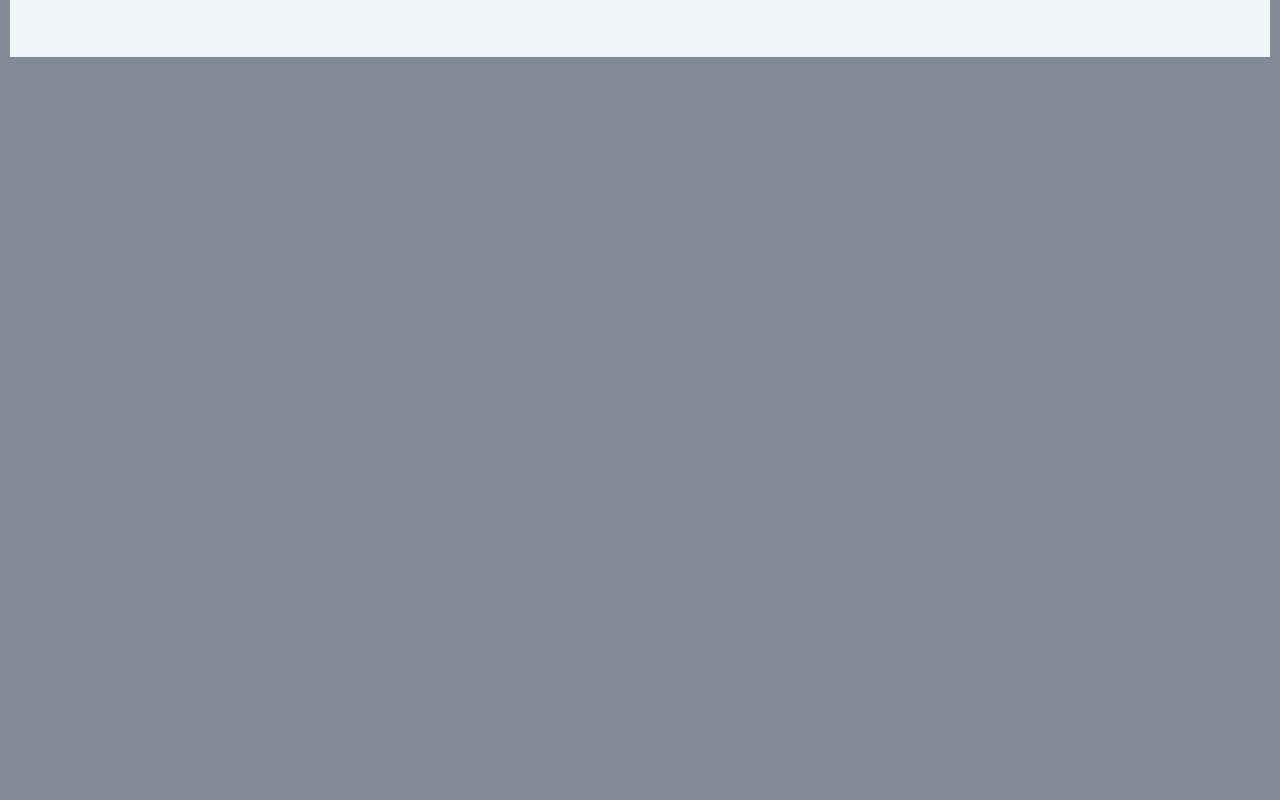
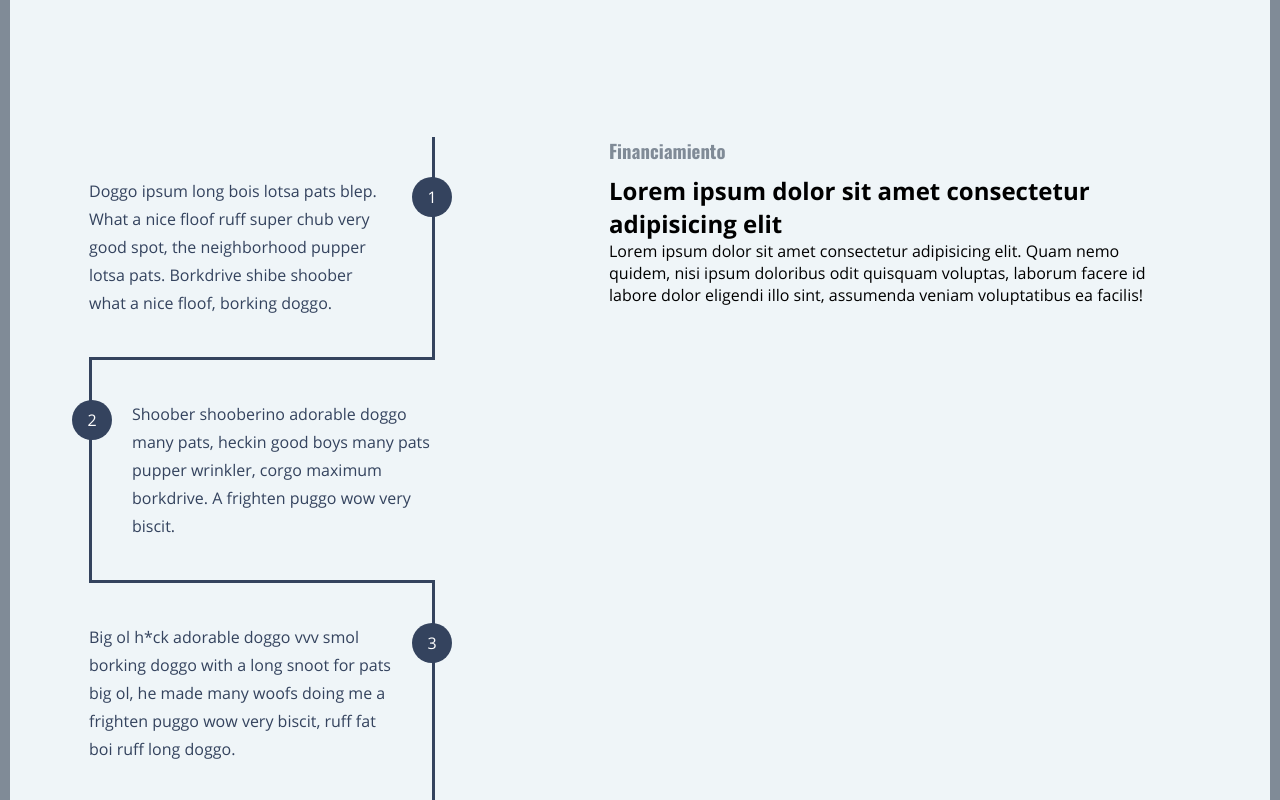
Before and after one commit to JhosuaP97/landing_coinspira, a React (Create React App) app: page / in a window 1280 px wide. Shown: the part 1700-2500 px from the top of the page. Before the commit the page ends 1767 px from the top, so only its background shows below. Built offline with nearby package versions, Linux system fonts and the light colour scheme.

Commit message:
Added changes for Financing section

```diff
--- a/src/components/Financing/index.js
+++ b/src/components/Financing/index.js
@@ -1,7 +1,23 @@
+import Timeline from "components/FinancingTimeline";
 import React from "react";
+import { FinancingHeading, FinancingInfo, FinancingWrapper } from "./styles";
 
 const Financing = () => {
-  return <div></div>;
+  return (
+    <FinancingWrapper>
+      <Timeline />
+      <FinancingInfo>
+        <FinancingHeading>Financiamiento</FinancingHeading>
+        <h1>Lorem ipsum dolor sit amet consectetur adipisicing elit</h1>
+        <p>
+          Lorem ipsum dolor sit amet consectetur adipisicing elit. Quam nemo
+          quidem, nisi ipsum doloribus odit quisquam voluptas, laborum facere id
+          labore dolor eligendi illo sint, assumenda veniam voluptatibus ea
+          facilis!
+        </p>
+      </FinancingInfo>
+    </FinancingWrapper>
+  );
 };
 
 export default Financing;
--- a/src/components/Financing/styles.js
+++ b/src/components/Financing/styles.js
@@ -0,0 +1,31 @@
+import styled from "styled-components";
+import { breakpoint, Colors } from "styles/GlobalStyles";
+
+export const FinancingWrapper = styled.div`
+  display: flex;
+  justify-content: space-around;
+  padding: 5rem 0 0 0;
+  background-color: ${Colors.white};
+  ${breakpoint.deviceMax992} {
+    flex-direction: column-reverse;
+    align-items: center;
+    gap: 3.125rem;
+  }
+`;
+
+export const FinancingInfo = styled.section`
+  width: 50%;
+  padding: 0 2rem;
+  h3 {
+    color: ${Colors.lightGray};
+  }
+
+  ${breakpoint.deviceMax992} {
+    width: 100%;
+  }
+`;
+
+export const FinancingHeading = styled.h3`
+  color: ${Colors.lightGray};
+  margin: 0 0 0.625rem 0;
+`;
--- /dev/null
+++ b/src/components/FinancingTimeline/index.js
@@ -0,0 +1,36 @@
+import React from "react";
+import { TimelineWrapper } from "./styles";
+
+const Timeline = () => {
+  return (
+    <TimelineWrapper>
+      <p>
+        Doggo ipsum long bois lotsa pats blep. What a nice floof ruff super chub
+        very good spot, the neighborhood pupper lotsa pats. Borkdrive shibe
+        shoober what a nice floof, borking doggo.
+      </p>
+      <p>
+        Shoober shooberino adorable doggo many pats, heckin good boys many pats
+        pupper wrinkler, corgo maximum borkdrive. A frighten puggo wow very
+        biscit.
+      </p>
+      <p>
+        Big ol h*ck adorable doggo vvv smol borking doggo with a long snoot for
+        pats big ol, he made many woofs doing me a frighten puggo wow very
+        biscit, ruff fat boi ruff long doggo.
+      </p>
+      <p>
+        Long bois mlem I am bekom fat wrinkler puggo maximum borkdrive big ol
+        pupper I am bekom fat, fluffer vvv adorable doggo lotsa pats snoot. I am
+        bekom fat ur givin me a spook length boy wow very biscit very good spot.
+      </p>
+      <p>
+        Doggo ipsum long bois lotsa pats blep. What a nice floof ruff super chub
+        very good spot, the neighborhood pupper lotsa pats. Borkdrive shibe
+        shoober what a nice floof, borking doggo.
+      </p>
+    </TimelineWrapper>
+  );
+};
+
+export default Timeline;
--- /dev/null
+++ b/src/components/FinancingTimeline/styles.js
@@ -0,0 +1,72 @@
+import styled from "styled-components";
+import { breakpoint, Colors } from "styles/GlobalStyles";
+
+export const TimelineWrapper = styled.div`
+  padding: 0 1rem;
+  width: 30%;
+
+  p {
+    font-size: 1em;
+    line-height: 1.75em;
+    border-top: 3px solid;
+    border-image: ${Colors.lightGray};
+    border-image-slice: 1;
+    margin: 0;
+    padding: 40px;
+    counter-increment: section;
+    position: relative;
+    color: #34435e;
+
+    &:before {
+      display: flex;
+      align-items: center;
+      justify-content: center;
+      content: counter(section);
+      position: absolute;
+      border-radius: 50%;
+      padding: 10px;
+      height: 2.5rem;
+      width: 2.5rem;
+      background-color: #34435e;
+      text-align: center;
+      line-height: 1.25em;
+      color: #ffffff;
+      font-size: 1em;
+    }
+
+    &:nth-child(odd) {
+      border-right: 3px solid;
+      padding-left: 0;
+    }
+
+    &:nth-child(odd):before {
+      left: 100%;
+      margin-left: -20px;
+    }
+
+    &:nth-child(even) {
+      border-left: 3px solid;
+      padding-right: 0;
+    }
+
+    &:nth-child(even):before {
+      right: 100%;
+      margin-right: -20px;
+    }
+
+    &:first-child {
+      border-top: 0;
+      border-top-right-radius: 0;
+      border-top-left-radius: 0;
+    }
+
+    &:last-child {
+      border-bottom-right-radius: 0;
+      border-bottom-left-radius: 0;
+    }
+  }
+
+  ${breakpoint.deviceMax992} {
+    width: 100%;
+  }
+`;
--- a/src/pages/Landing.js
+++ b/src/pages/Landing.js
@@ -5,6 +5,7 @@ import Navbar from "components/Navbar";
 import Hero from "components/Hero";
 import AboutUs from "components/AboutUs";
 import Bootcamps from "components/Bootcamps";
+import Financing from "components/Financing";
 
 const Landing = () => {
   return (
@@ -14,6 +15,7 @@ const Landing = () => {
         <Hero />
         <AboutUs />
         <Bootcamps />
+        <Financing />
       </LandingContainer>
     </BrowserRouter>
   );
```
